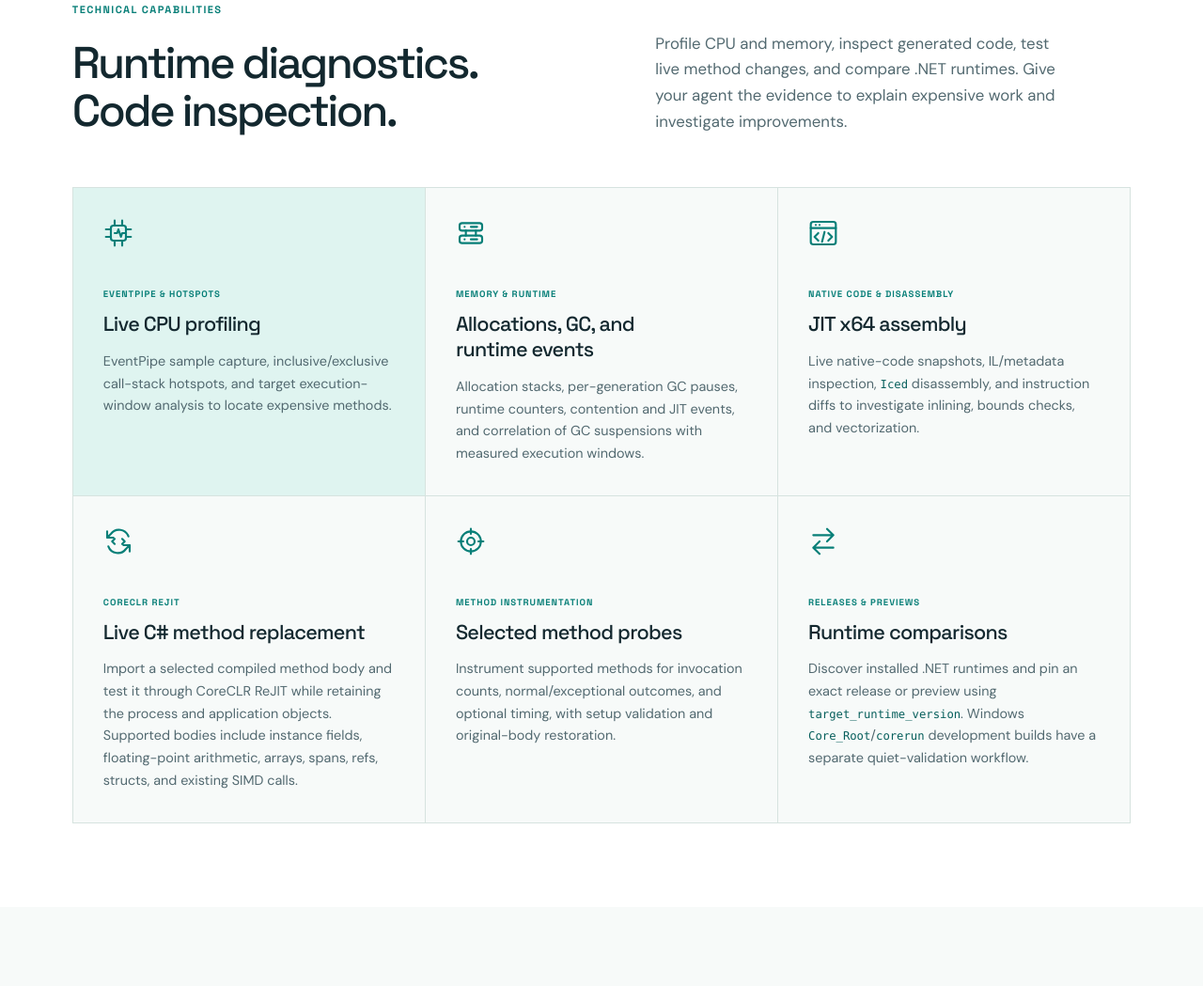
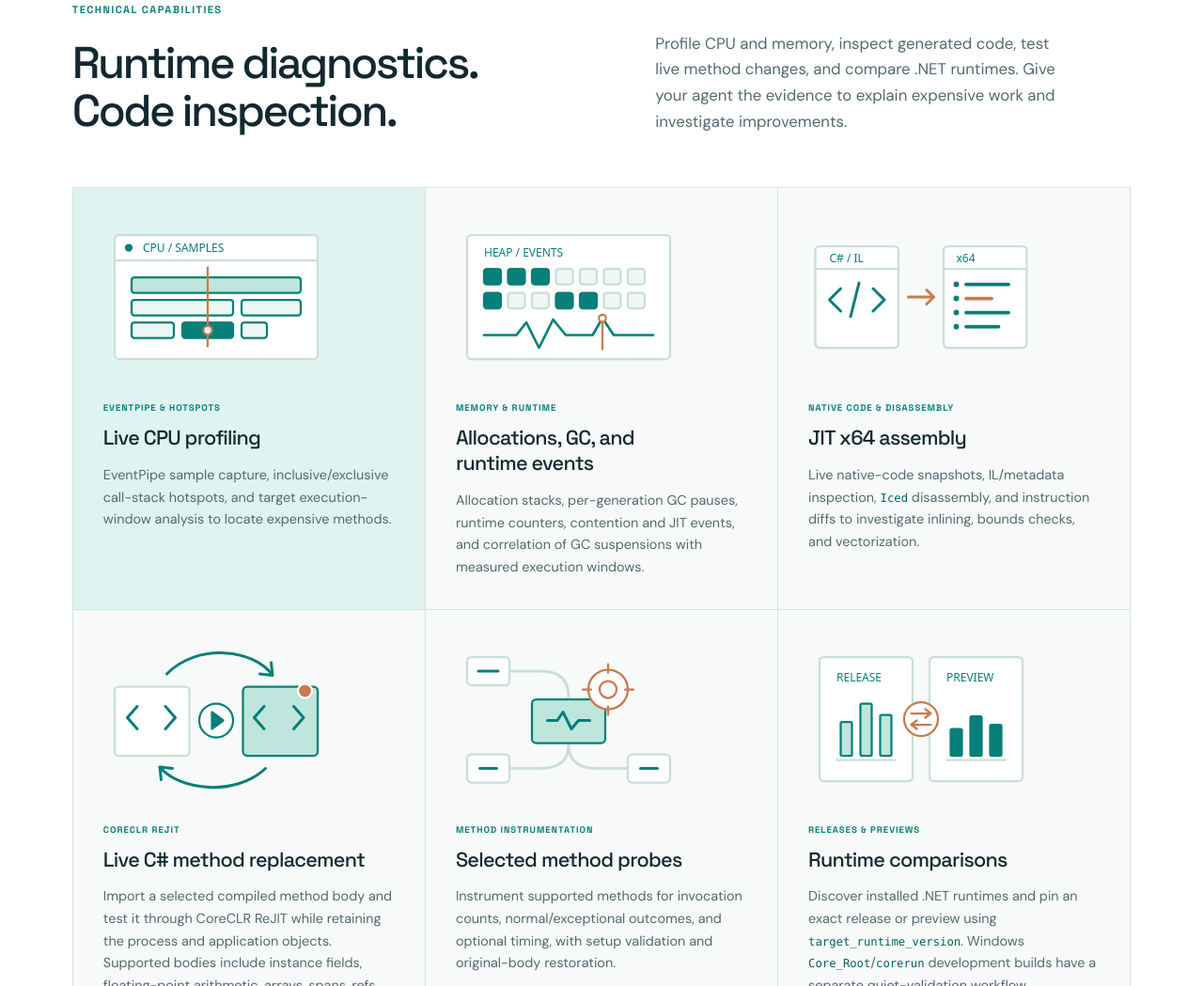
Before and after one commit to tedd/Tedd.DotNetLab, a plain HTML site: page site/index.html in a window 1280 px wide. Shown: the part 1719-2768 px from the top of the page at 94% size. Drawn offline with Linux system fonts and the light colour scheme.

Commit message:
Use technical SVG illustrations in capability cards

```diff
--- a/site/index.html
+++ b/site/index.html
@@ -117,37 +117,37 @@
         <div class="section-intro"><div><p class="eyebrow">TECHNICAL CAPABILITIES</p><h2 id="technical-capabilities-title">Runtime diagnostics.<br />Code inspection.</h2></div><p>Profile CPU and memory, inspect generated code, test live method changes, and compare .NET runtimes. Give your agent the evidence to explain expensive work and investigate improvements.</p></div>
         <div class="feature-grid">
           <article class="feature-card featured">
-            <span class="feature-symbol"><svg viewBox="0 0 24 24" width="32" height="32" fill="none" stroke="currentColor" stroke-width="1.6" stroke-linecap="round" stroke-linejoin="round" aria-hidden="true" focusable="false"><rect x="6" y="6" width="12" height="12" rx="2"/><path d="M9 2v4m6-4v4M9 18v4m6-4v4M2 9h4m-4 6h4m12-6h4m-4 6h4m-13-3h2l1-3 2 6 1-3h2"/></svg></span>
+            <img class="capability-art" src="assets/capabilities/cpu-profiling.svg" width="240" height="168" alt="" loading="lazy" decoding="async" />
             <p class="card-kicker">EVENTPIPE &amp; HOTSPOTS</p>
             <h3>Live CPU profiling</h3>
             <p>EventPipe sample capture, inclusive/exclusive call-stack hotspots, and target execution-window analysis to locate expensive methods.</p>
           </article>
           <article class="feature-card">
-            <span class="feature-symbol"><svg viewBox="0 0 24 24" width="32" height="32" fill="none" stroke="currentColor" stroke-width="1.6" stroke-linecap="round" stroke-linejoin="round" aria-hidden="true" focusable="false"><rect x="3" y="4" width="18" height="6" rx="2"/><rect x="3" y="14" width="18" height="6" rx="2"/><path d="M7 7h.01M7 17h.01M12 7h5m-5 10h5M8 10v4m8-4v4"/></svg></span>
+            <img class="capability-art" src="assets/capabilities/memory-runtime.svg" width="240" height="168" alt="" loading="lazy" decoding="async" />
             <p class="card-kicker">MEMORY &amp; RUNTIME</p>
             <h3>Allocations, GC, and runtime events</h3>
             <p>Allocation stacks, per-generation GC pauses, runtime counters, contention and JIT events, and correlation of GC suspensions with measured execution windows.</p>
           </article>
           <article class="feature-card">
-            <span class="feature-symbol"><svg viewBox="0 0 24 24" width="32" height="32" fill="none" stroke="currentColor" stroke-width="1.6" stroke-linecap="round" stroke-linejoin="round" aria-hidden="true" focusable="false"><rect x="2" y="3" width="20" height="18" rx="2"/><path d="M2 8h20M6 5.5h.01M9 5.5h.01M8 12l-3 3 3 3m8-6 3 3-3 3m-3-7-2 8"/></svg></span>
+            <img class="capability-art" src="assets/capabilities/jit-assembly.svg" width="240" height="168" alt="" loading="lazy" decoding="async" />
             <p class="card-kicker">NATIVE CODE &amp; DISASSEMBLY</p>
             <h3>JIT x64 assembly</h3>
             <p>Live native-code snapshots, IL/metadata inspection, <code>Iced</code> disassembly, and instruction diffs to investigate inlining, bounds checks, and vectorization.</p>
           </article>
           <article class="feature-card">
-            <span class="feature-symbol"><svg viewBox="0 0 24 24" width="32" height="32" fill="none" stroke="currentColor" stroke-width="1.6" stroke-linecap="round" stroke-linejoin="round" aria-hidden="true" focusable="false"><path d="M20 8a8 8 0 0 0-14-2L3 9m0-5v5h5M4 16a8 8 0 0 0 14 2l3-3m0 5v-5h-5M9 10l-2 2 2 2m6-4 2 2-2 2"/></svg></span>
+            <img class="capability-art" src="assets/capabilities/live-rejit.svg" width="240" height="168" alt="" loading="lazy" decoding="async" />
             <p class="card-kicker">CORECLR REJIT</p>
             <h3>Live C# method replacement</h3>
             <p>Import a selected compiled method body and test it through CoreCLR ReJIT while retaining the process and application objects. Supported bodies include instance fields, floating-point arithmetic, arrays, spans, refs, structs, and existing SIMD calls.</p>
           </article>
           <article class="feature-card">
-            <span class="feature-symbol"><svg viewBox="0 0 24 24" width="32" height="32" fill="none" stroke="currentColor" stroke-width="1.6" stroke-linecap="round" stroke-linejoin="round" aria-hidden="true" focusable="false"><circle cx="12" cy="12" r="8"/><circle cx="12" cy="12" r="3"/><path d="M12 2v4m0 12v4M2 12h4m12 0h4"/></svg></span>
+            <img class="capability-art" src="assets/capabilities/method-probes.svg" width="240" height="168" alt="" loading="lazy" decoding="async" />
             <p class="card-kicker">METHOD INSTRUMENTATION</p>
             <h3>Selected method probes</h3>
             <p>Instrument supported methods for invocation counts, normal/exceptional outcomes, and optional timing, with setup validation and original-body restoration.</p>
           </article>
           <article class="feature-card">
-            <span class="feature-symbol"><svg viewBox="0 0 24 24" width="32" height="32" fill="none" stroke="currentColor" stroke-width="1.6" stroke-linecap="round" stroke-linejoin="round" aria-hidden="true" focusable="false"><path d="M4 7h16m-5-5 5 5-5 5M20 17H4m5-5-5 5 5 5"/></svg></span>
+            <img class="capability-art" src="assets/capabilities/runtime-comparisons.svg" width="240" height="168" alt="" loading="lazy" decoding="async" />
             <p class="card-kicker">RELEASES &amp; PREVIEWS</p>
             <h3>Runtime comparisons</h3>
             <p>Discover installed .NET runtimes and pin an exact release or preview using <code>target_runtime_version</code>. Windows <code>Core_Root</code>/<code>corerun</code> development builds have a separate quiet-validation workflow.</p>
--- a/site/styles.css
+++ b/site/styles.css
@@ -109,6 +109,7 @@ figcaption { padding: .75rem 1rem; background: #f1f7f4; border-top: 1px solid va
 .table-scroll td { white-space: nowrap; }
 .technical-capabilities { background: white; border-top: 1px solid var(--line); }
 .technical-capabilities code { color: var(--aqua-dark); font-size: .85em; overflow-wrap: anywhere; }
+.capability-art { width: 240px; max-width: 100%; height: auto; margin-bottom: 1.75rem; }
 .section-intro { display: grid; grid-template-columns: 1.1fr 1fr; align-items: end; gap: 4rem; margin-bottom: 3.5rem; }
 .section-intro > p { max-width: 540px; margin: 0; color: var(--muted); font-size: 1.05rem; }
 .workflow-grid { display: grid; grid-template-columns: repeat(3, minmax(0, 1fr)); border-top: 1px solid var(--line); }
@@ -123,7 +124,6 @@ figcaption { padding: .75rem 1rem; background: #f1f7f4; border-top: 1px solid va
 .feature-card { padding: 2rem; background: var(--canvas); }
 .feature-card.featured { background: var(--aqua-light); }
 .feature-symbol { display: block; min-height: 75px; color: var(--aqua); font: 400 2rem var(--display); letter-spacing: -.06em; }
-.feature-symbol svg { width: 32px; height: 32px; }
 .card-kicker { margin: 0 0 .75rem; color: var(--aqua); font: 700 .6rem var(--display); letter-spacing: .1em; }
 .feature-card > p:last-child { margin-bottom: 0; }
 .section-note { max-width: 950px; margin: 1.5rem 0 0; color: var(--muted); font-size: .75rem; }
```
Also changed, not shown: site/assets/capabilities/cpu-profiling.svg (added), site/assets/capabilities/jit-assembly.svg (added), site/assets/capabilities/live-rejit.svg (added), site/assets/capabilities/memory-runtime.svg (added), site/assets/capabilities/method-probes.svg (added), site/assets/capabilities/runtime-comparisons.svg (added).
